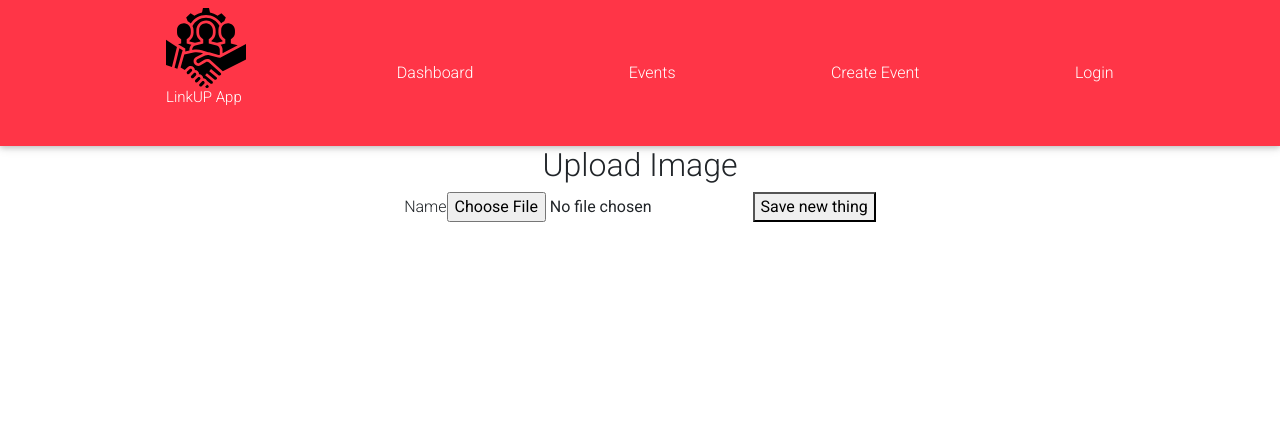
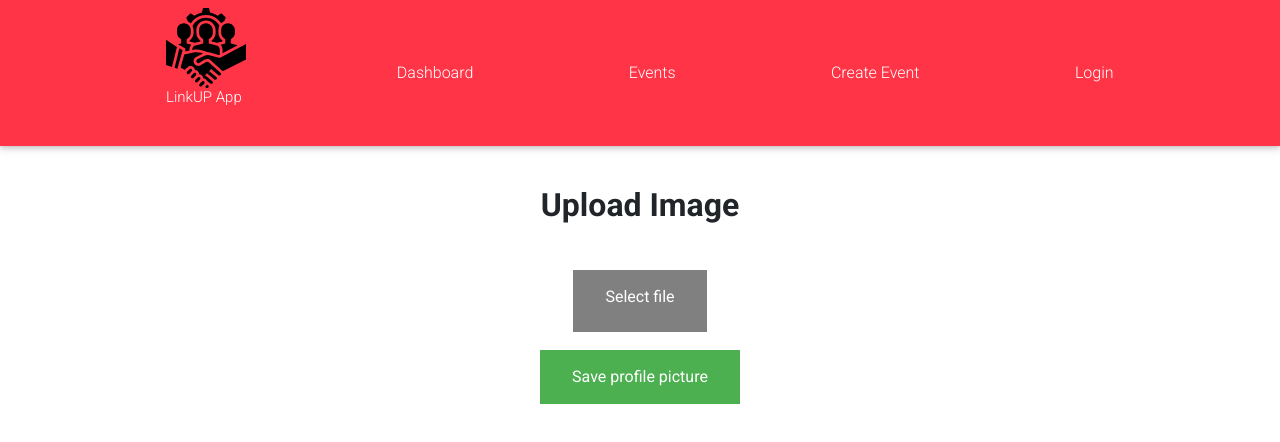
Before and after one commit to klsolano7/Project-three, a React (Create React App) app in the folder client/: page /addprofilepicture in a window 1280 px wide. Shown: the top 442 px of the page. Built offline with nearby package versions, Linux system fonts and the light colour scheme.

Commit message:
Ready to fully deploy

```diff
--- a/client/src/components/pages/AddEvent.jsx
+++ b/client/src/components/pages/AddEvent.jsx
@@ -236,12 +236,18 @@ export default class AddEvent extends Component {
               </p> */}
                   <form
                     onSubmit={e => this.handleSubmit(e)}
-                    style={{ marginTop: "2%" }}
+                    style={{ marginTop: "5%", height: '5vh' }}
                   >
+                    <div className="uploadPicBtn">
                     <input
                       type="file"
+                      id="files"
+                      class="hidden"
                       onChange={e => this.handleFileUpload(e)}
                     />
+
+                    <label for="files">Select file</label>
+                    </div>
                     {/* <button type="submit">Save Image</button> */}
                   </form>
                   <div className="text-center mb-4 mt-5">
--- a/client/src/components/pages/AddProfilePicture.jsx
+++ b/client/src/components/pages/AddProfilePicture.jsx
@@ -34,12 +34,23 @@ export default class AddProfilePicture extends Component {
 
   render() {
     return (
-      <div>
-        <h2>Upload Image</h2>
+      <div className="uploadPicContainer">
+        <div className="upload1">
+        <h2 style={{fontWeight: 'bold'}}>Upload Image</h2>
+        </div>
         <form onSubmit={e => this.handleSubmit(e)}>
-          <label>Name</label>
-          <input type="file" onChange={e => this.handleFileUpload(e)} />
-          <button type="submit">Save new thing</button>
+
+          <div className="upload2" >
+          {/* <input type="file" onChange={e => this.handleFileUpload(e)}  /> */}
+          <button className="uploadPicBtn">
+          <input type="file" id="files" class="hidden" onChange={e => this.handleFileUpload(e)}/>
+
+          <label for="files">Select file</label>
+          </button>
+          </div>
+          <div className="upload3">
+          <button className="savePicButton" type="submit">Save profile picture</button>
+          </div>
         </form>
       </div>
     );
--- a/client/src/components/pages/Event.jsx
+++ b/client/src/components/pages/Event.jsx
@@ -33,7 +33,13 @@ class Event extends Component {
     return (
       <div>
 
-        <h1 style={{marginTop: '1%'}}>Event Details</h1>
+
+
+        <h1 style={{marginTop: '3%', fontWeight:"bold"}}>Event Details</h1>
+
+        <div >
+    <img src={this.state.eventDetails.imageUrl} style={{width: '35vh', marginTop:"3%"}}/>
+  </div>
         <ListGroup style={{margin: '3% 20% 0% 20%', boxShadow: '20px 20px 15px -1px rgba(0,0,0,0.71)'}}>
   <ListGroup.Item>{this.state.eventDetails.name}</ListGroup.Item>
   <ListGroup.Item>{this.state.eventDetails.address}</ListGroup.Item>
@@ -45,9 +51,7 @@ class Event extends Component {
 
 </ListGroup>
 
-<div >
-    <img src={this.state.eventDetails.imageUrl} style={{width: '50%', marginTop:"5%"}}/>
-  </div>
+
 
 <div style={{marginTop: '3%'}}>
 {me ?
@@ -63,3 +67,8 @@ class Event extends Component {
 }
 
 export default Event;
+
+
+// width: 15vh;
+// height: 7vh;
+// border-radius: 20px;
--- a/client/src/index.scss
+++ b/client/src/index.scss
@@ -354,3 +354,54 @@ h4{
   color: white;
   font-size: 20px
 }
+
+.savePicButton{
+
+    background-color: #4CAF50; /* Green */
+    border: none;
+    color: white;
+    padding: 15px 32px;
+    text-align: center;
+    text-decoration: none;
+    display: inline-block;
+    font-size: 16px;
+    margin: 4px 2px;
+    cursor: pointer;
+  }
+
+  .uploadPicContainer{
+    height: 70vh;
+    display: flex;
+    flex-direction: column;
+    justify-content: space-around;
+  }
+
+  .upload1{
+    height: 0vh;
+
+  }
+
+  .upload2{
+    height: 10vh;
+    // display: flex;
+    justify-content: center;
+    flex-direction: column;
+  }
+
+
+  .upload3{
+    height: 40vh;
+  }
+
+  .uploadPicBtn{
+    background-color: grey;
+    border: none;
+    color: white;
+    padding: 15px 32px;
+    text-align: center;
+    text-decoration: none;
+    display: inline-block;
+    font-size: 16px;
+    margin: 4px 2px;
+    cursor: pointer;
+  }
```
